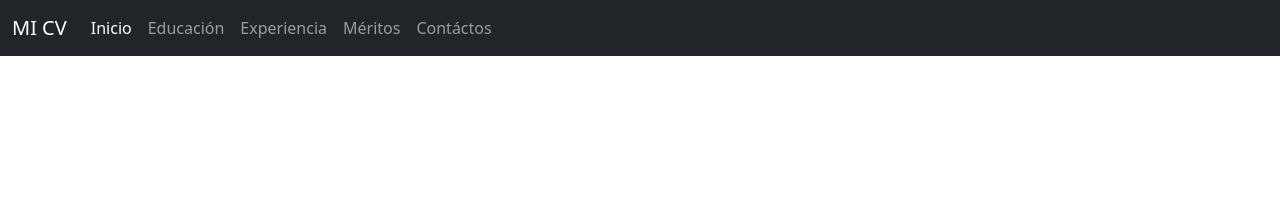
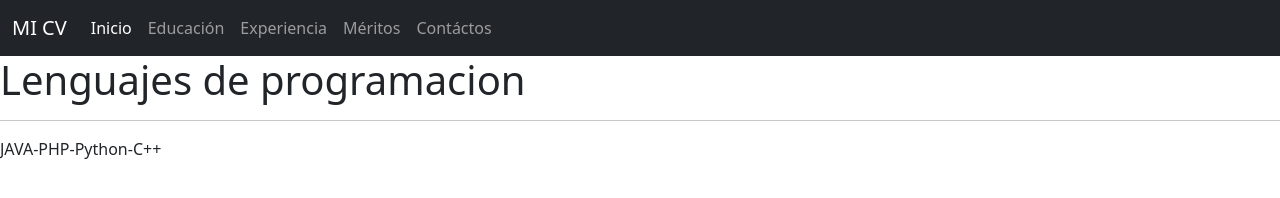
Before and after one commit to bryancracks20/Taller_Correcion, a plain HTML site: page experiencia.html in a window 1280 px wide. Drawn offline with nearby package versions, Linux system fonts and the light colour scheme.

Commit message:
Se agregó la experiencia de programacion

```diff
--- a/experiencia.html
+++ b/experiencia.html
@@ -35,6 +35,11 @@
                 </div>
               </nav>
         </section>
+        <section>
+          <h1>Lenguajes de programacion</h1>
+          <hr>
+          <p>JAVA-PHP-Python-C++</p>
+        </section>
     </main>
 </body>
 </html>
```
